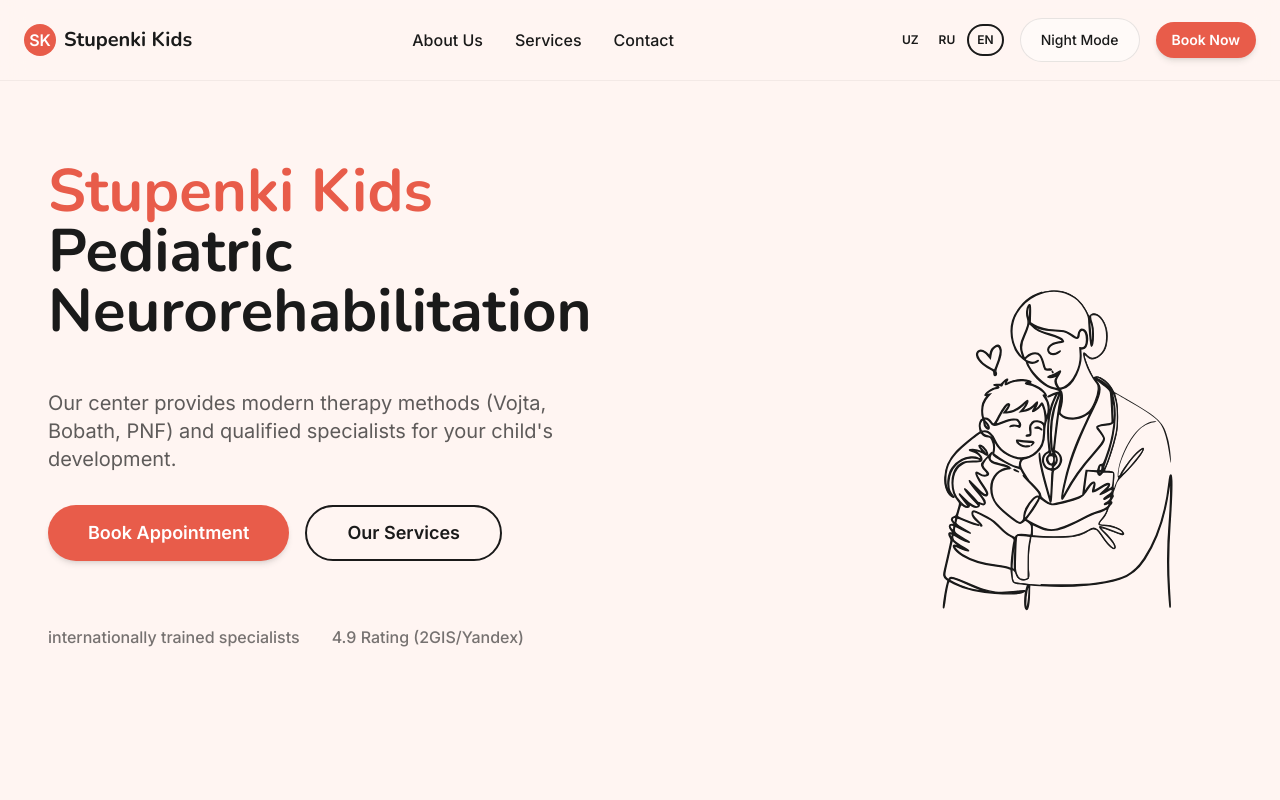
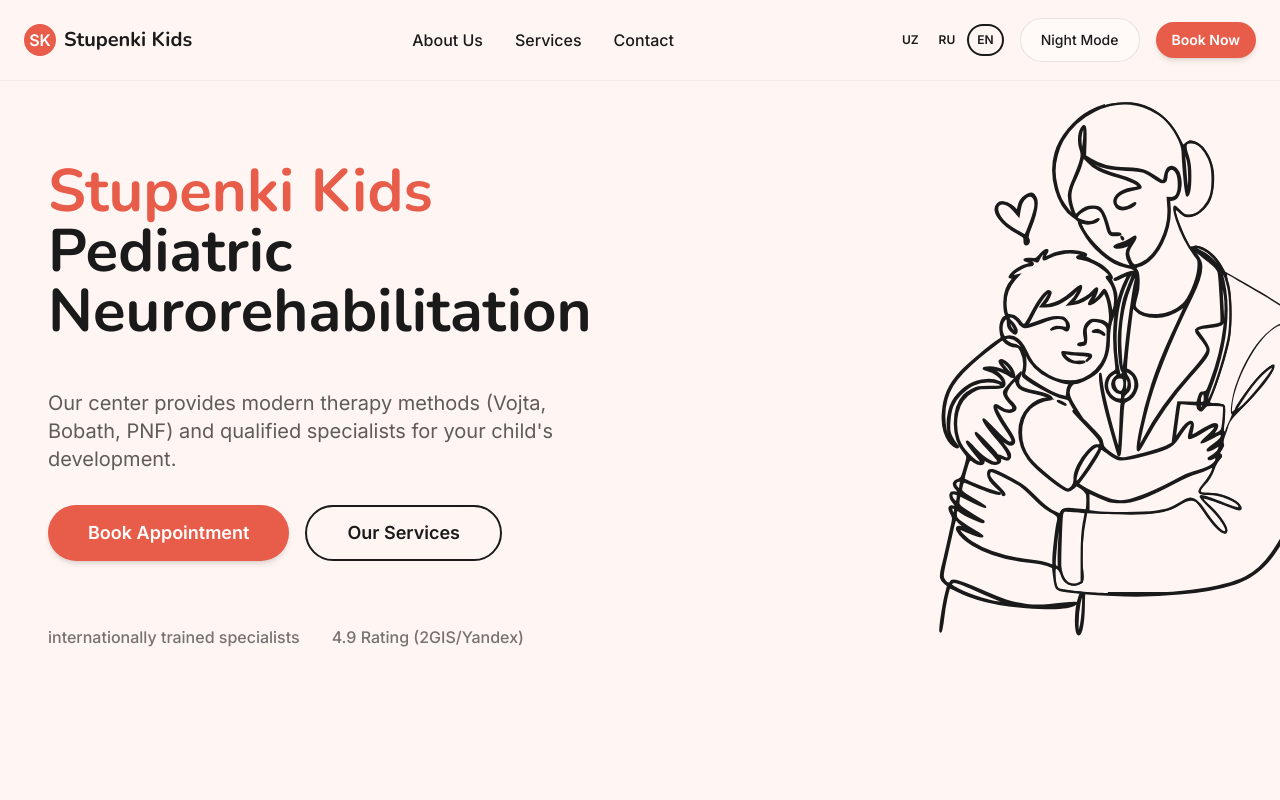
Before and after one commit to WIKKIwk/web_portfolio_1, a React (Vite) app: page / in a window 1280 px wide. Shown: the top 800 px of the page. Built offline with nearby package versions, Linux system fonts and the light colour scheme.

Commit message:
style: increase desktop hero image scale to 2x and lift it

```diff
--- a/src/components/sections/Hero.tsx
+++ b/src/components/sections/Hero.tsx
@@ -36,7 +36,7 @@
                             animate={{ opacity: 1, scale: 1 }}
                             transition={{ duration: 0.8, delay: 0.3, ease: "easeOut" }}
                         >
-                            <div className="relative w-full origin-center transform scale-[1.5] -translate-y-4 lg:scale-[1.2] lg:translate-y-0">
+                            <div className="relative w-full origin-center transform scale-[1.5] -translate-y-4 lg:scale-[2] lg:-translate-y-24">
                                 <AnimatedHero className="w-full h-auto text-neutral dark:text-brand-pink" />
                             </div>
                         </motion.div>
```
